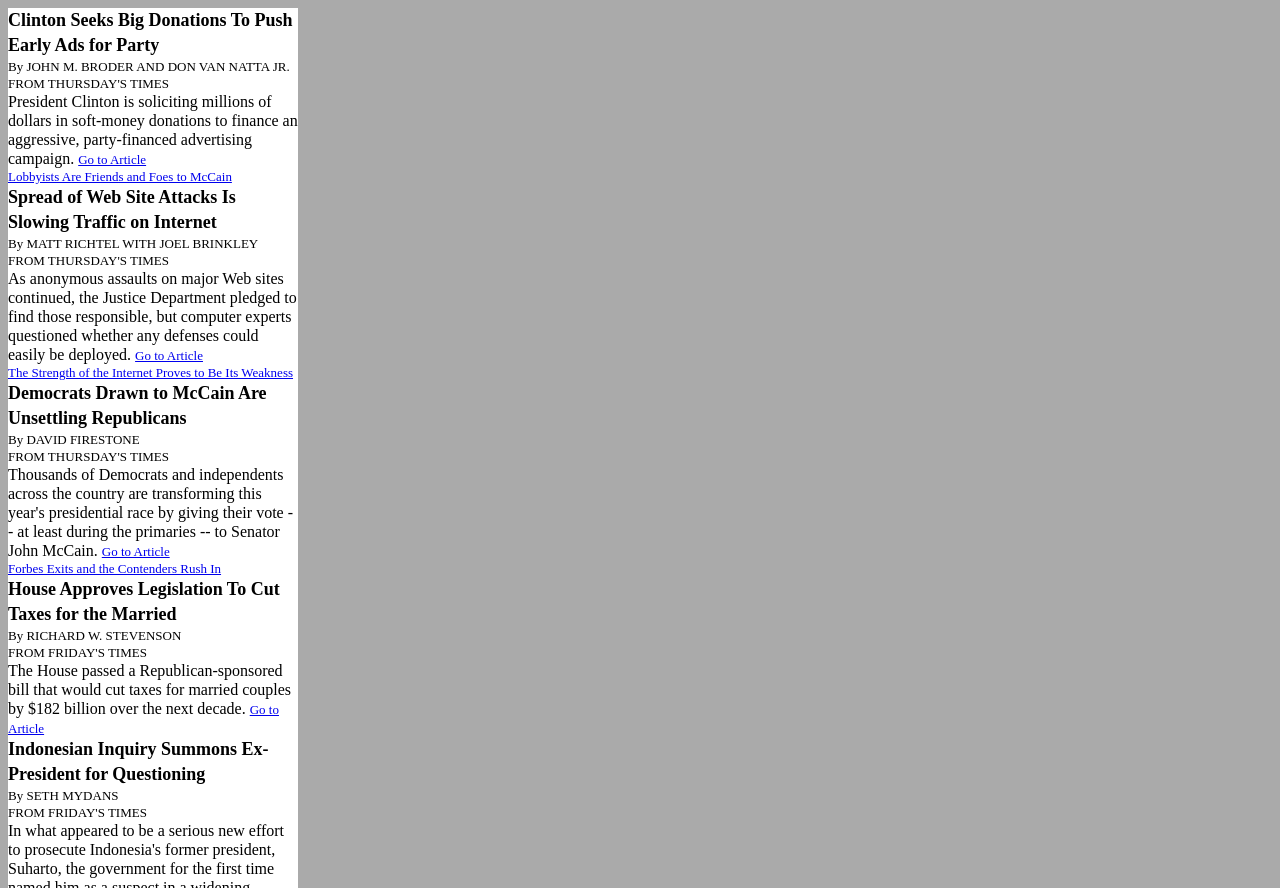
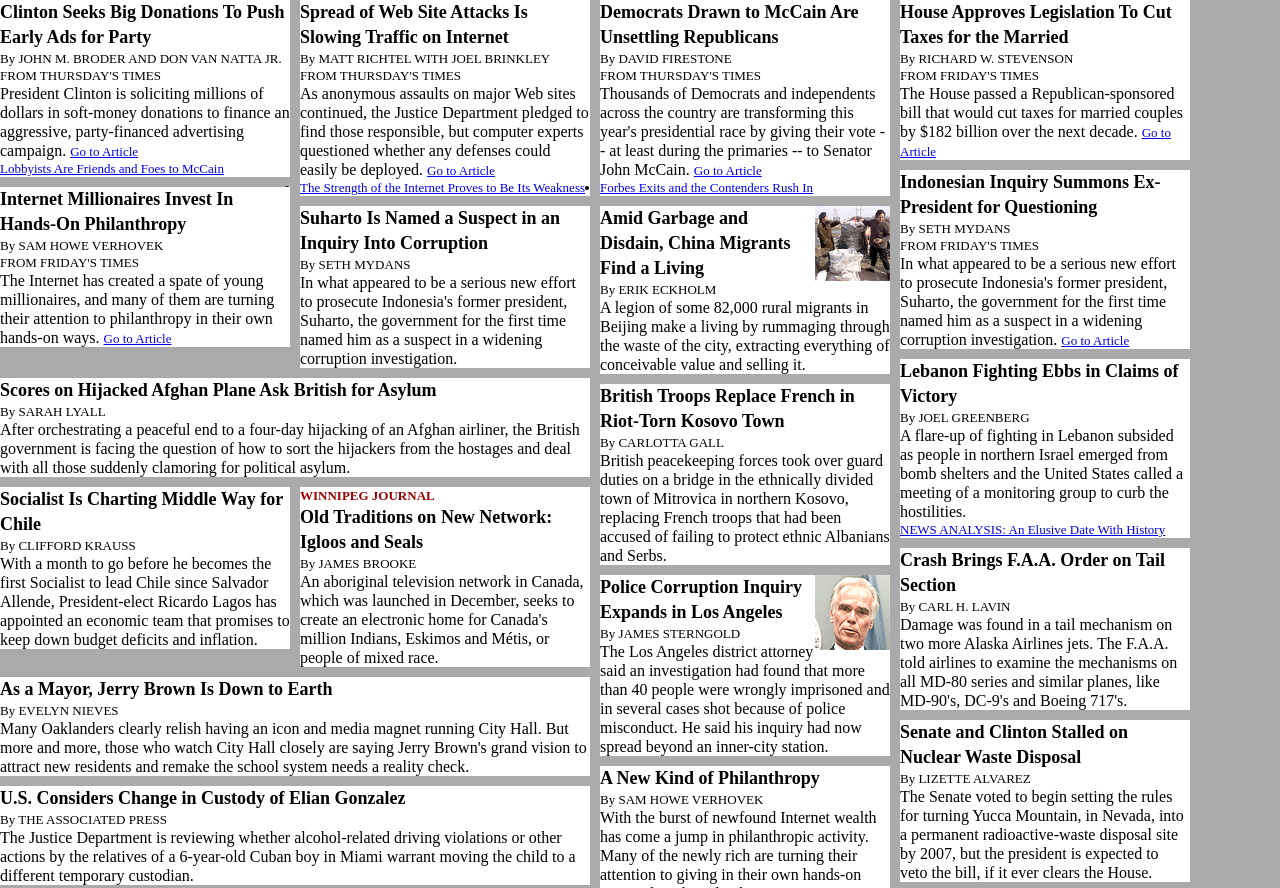
Before and after one commit to codingisacopingstrategy/optimization-of-web-newspaper-layout-in-real-time, a plain HTML site: page index.html in a window 1280 px wide. Shown: the top 888 px of the page. Drawn offline with Linux system fonts and the light colour scheme.

Commit message:
DOM manipulation with jQuery. Fixes #1.
The Netscape specific calls to layer objects were converted to jQuery.

I also added a listener for resize events,
so that the columns are redrawn on resize.

```diff
--- a/code.js
+++ b/code.js
@@ -82,7 +82,7 @@ function calculateFitnessChrom()
 
     // fill the column selected with the height of the layer
     for (var k=selCol ; k < selCol+theLayout.widths[this.adn[i]] ; k++) {
-      filledCols[k] = max + theLayout.layers[this.adn[i]].clip.height +
+      filledCols[k] = max + $(theLayout.layers[this.adn[i]]).height() +
                       theLayout.pixelsGap;
     }
   }
@@ -200,14 +200,14 @@ function Chromosome(size)
 //
 function optimizeLayout(controlPanel, numIt, k, language)
 {
-  this.numCols = Math.floor(this.frame.innerWidth/this.pixelsCol);
+  this.numCols = Math.floor($(window).width()/this.pixelsCol);
   this.numLayers = this.layers.length;
 
   // calculates the width in columns of every layer
   this.widths = new Array(this.numLayers);
 
   for (var i=0 ; i<this.numLayers ; i++) {
-    this.widths[i] = parseInt((this.layers[i].clip.width/this.pixelsCol)+0.5);
+    this.widths[i] = parseInt(($(this.layers[i]).width()/this.pixelsCol)+0.5);
   }
 
 
@@ -349,12 +349,12 @@ function paintLayout(chrom)
     }
 
     // move the layer to the right position
-    this.layers[chrom.adn[i]].moveTo( selCol*this.pixelsCol,
-                                      max);
+    $(this.layers[chrom.adn[i]]).css( { left: selCol*this.pixelsCol,
+                                     top: max });
 
     // fill the column selected with the height of the layer
     for (var k=selCol ; k < selCol+this.widths[chrom.adn[i]] ; k++) {
-      filledCols[k] = max + this.layers[chrom.adn[i]].clip.height +
+      filledCols[k] = max + $(this.layers[chrom.adn[i]]).height() +
                       this.pixelsGap;
     }
   }
@@ -368,12 +368,11 @@ function paintLayout(chrom)
 //
 function Layout (layersFrame, pixelsCol, pixelsGap)
 {
-  this.frame = layersFrame;
-  this.layers = this.frame.document.layers;
+  this.layers = $('div');
   this.numLayers = this.layers.length;
   this.pixelsCol = pixelsCol;
   this.pixelsGap = pixelsGap;
-  this.numCols = Math.floor(this.frame.innerWidth/this.pixelsCol);
+  this.numCols = Math.floor($(window).width()/this.pixelsCol);
   this.numGen = 0;
 
   this.optimize = optimizeLayout;
--- a/index.html
+++ b/index.html
@@ -35,6 +35,14 @@
         document.writeln("    <title>Optimizacion de Presentacion</title>");
       else
         document.writeln("    <title>Layout Optimization</title>");
+
+      $(function() {
+        $('div').css("position","absolute");
+        theLayout = new Layout (window, pixelsCol, pixelsGap);
+        theLayout.optimize();
+        // redraw on resize:
+        $(window).resize(function() { theLayout.optimize(); });
+        });
     </script>
     <style>
         * {
@@ -306,8 +314,5 @@ weekly news briefing.</p>
      </div>
 
 
-    <script>
-      theLayout = new Layout (window, pixelsCol, pixelsGap);
-    </script>
   </body>
 </html>
```
